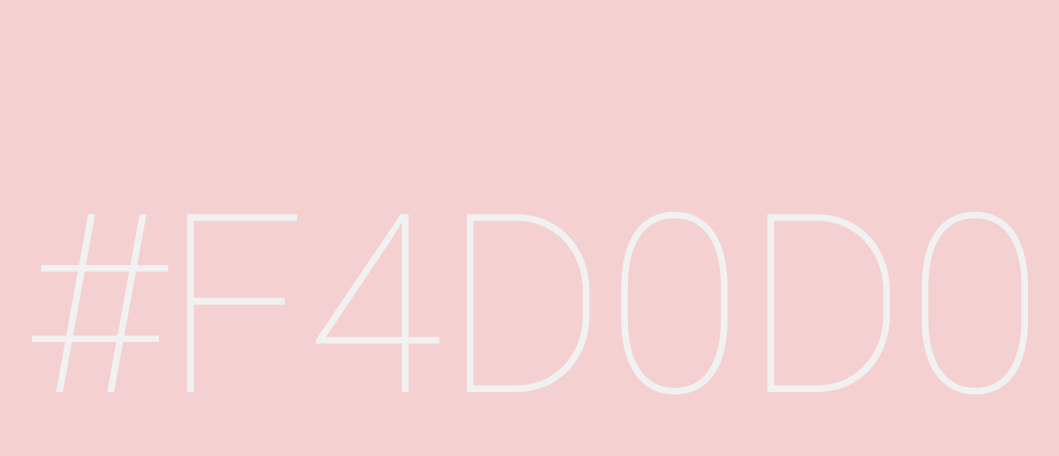
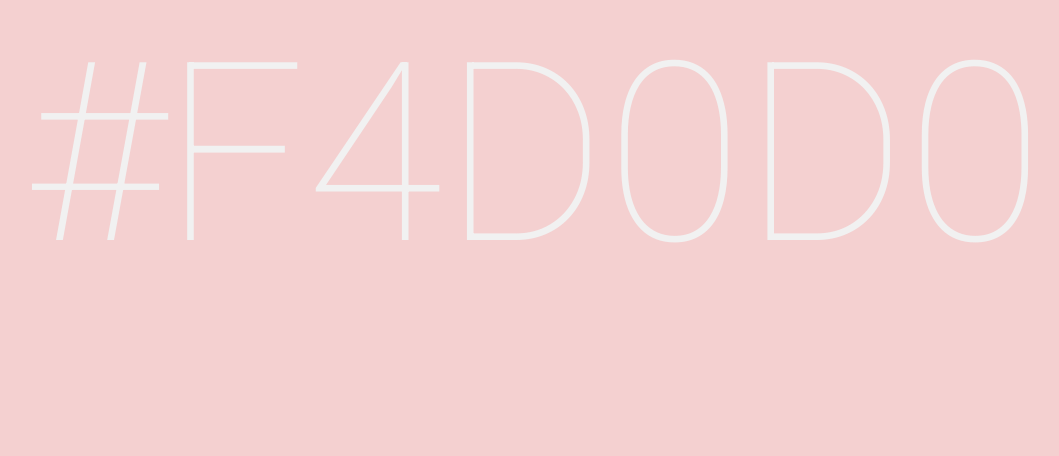
Before and after one commit to mrbadduck/andri-clock, a plain HTML site: page index.html in a window 1280 px wide. Shown: the whole page, without its empty margins (107-1166 px from the left). Drawn offline with Linux system fonts and the light colour scheme.

Commit message:
4th attempt

```diff
--- a/index.js
+++ b/index.js
@@ -25,7 +25,7 @@ function updateTime()
 
     document.getElementById("hex").style.fontFamily = "Roboto";
     document.getElementById("hex").style.fontSize = 250 + "px";
-    document.getElementById("hex").style.paddingTop = 19 + "vh";
+    /*document.getElementById("hex").style.paddingTop = 19 + "vh";*/
 
     if (/([0-9A-F]{6}$)|([0-9A-F]{3}$)/i.test("Default"))
     {
```
Also changed, not shown: index.html (+2 -2 lines), 1 other file.
